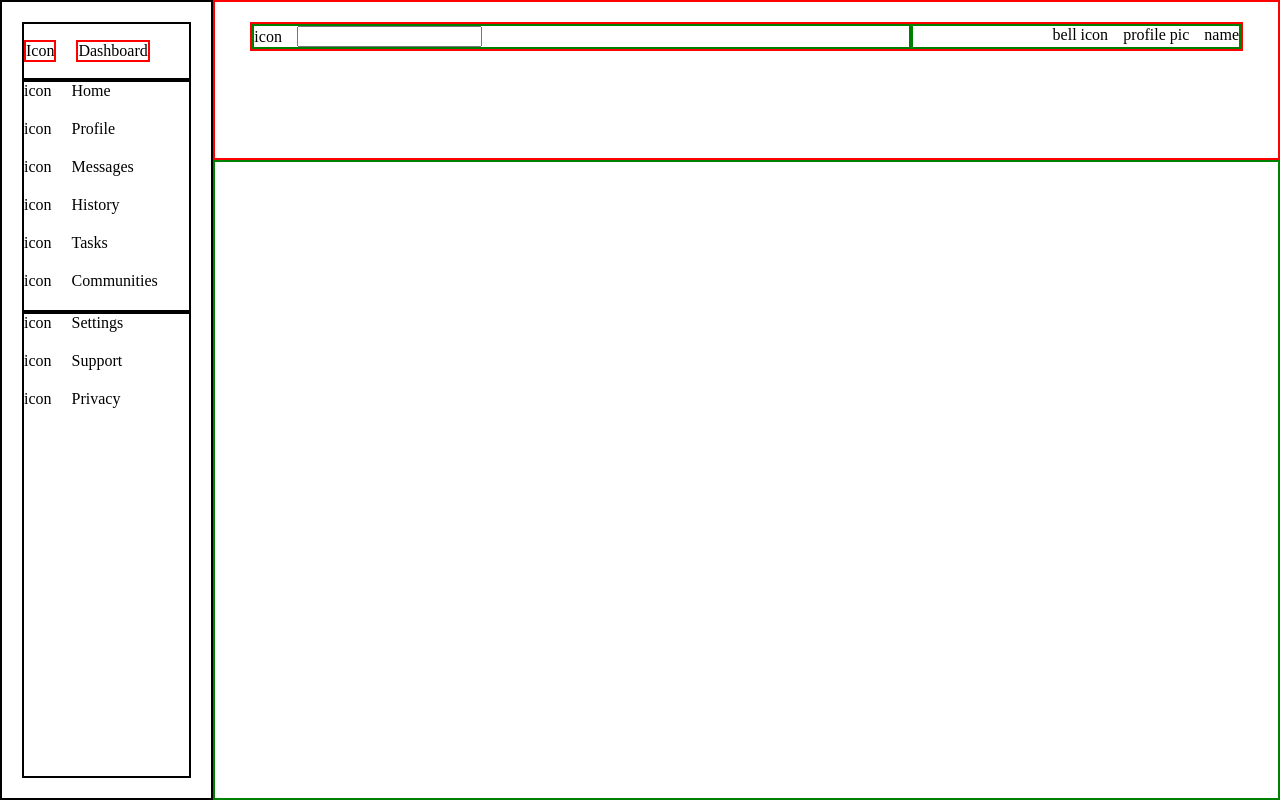
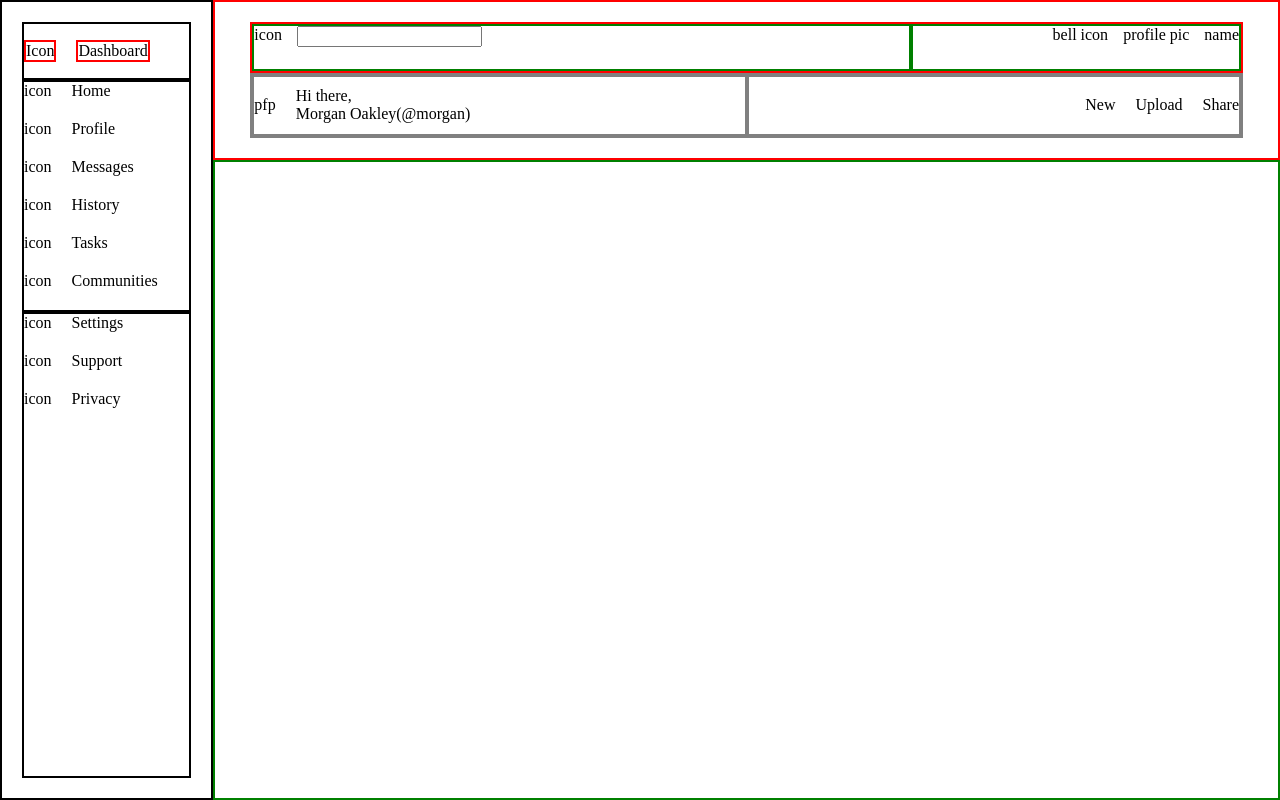
Before and after one commit to v-sudo29/admin-dashboard, a plain HTML site: page index.html in a window 1280 px wide. Drawn offline with Linux system fonts and the light colour scheme.

Commit message:
Lay out bottom half header using flex + grid

```diff
--- a/index.html
+++ b/index.html
@@ -67,7 +67,18 @@
             </div>
         </div>
         <div class="header-bottom">
-
+            <div class="header-bottom-left">
+                <div>pfp</div>
+                <div class="hi-there-content">
+                    <div>Hi there,</div>
+                    <div>Morgan Oakley(@morgan)</div>
+                </div>
+            </div>
+            <div class="header-bottom-right">
+                <div>New</div>
+                <div>Upload</div>
+                <div>Share</div>
+            </div>
         </div>
     </div>
     <div class="main-content-container">
--- a/style.css
+++ b/style.css
@@ -65,6 +65,7 @@ body {
     border: 2px solid red;
 
     padding: 20px 35px;
+    display: grid;
 }
 
     /* Top Half */
@@ -80,7 +81,6 @@ body {
             border: 2px solid green;
 
             display: flex;
-            align-items: center;
             gap: 15px;
         }
 
@@ -93,6 +93,31 @@ body {
         }
 
     /* Bottom Half */
+    .header-bottom {
+        border: 2px solid gray;
+
+        display: grid;
+        grid-template-columns: 1fr 1fr;
+    }
+
+        /* Left Half */
+        .header-bottom-left {
+            border: 2px solid gray;
+
+            display: flex;
+            align-items: center;
+            gap: 20px;
+        }
+
+        /* Right Half */
+        .header-bottom-right {
+            border: 2px solid gray;
+
+            display: flex;
+            justify-content: flex-end;
+            align-items: center;
+            gap: 20px;
+        }
 
 /* Main Content */
 .main-content-container {
```
